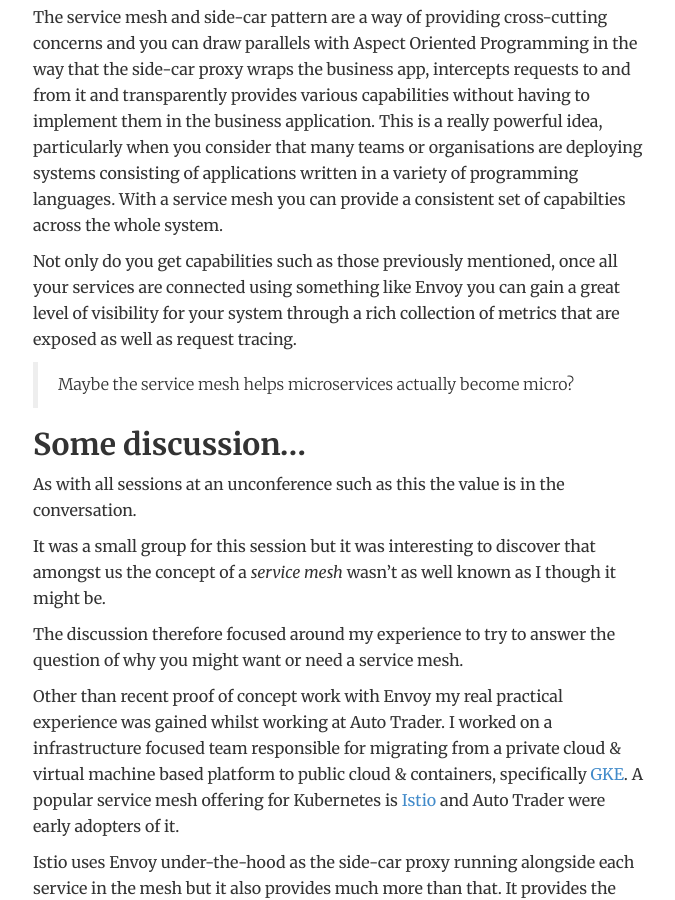
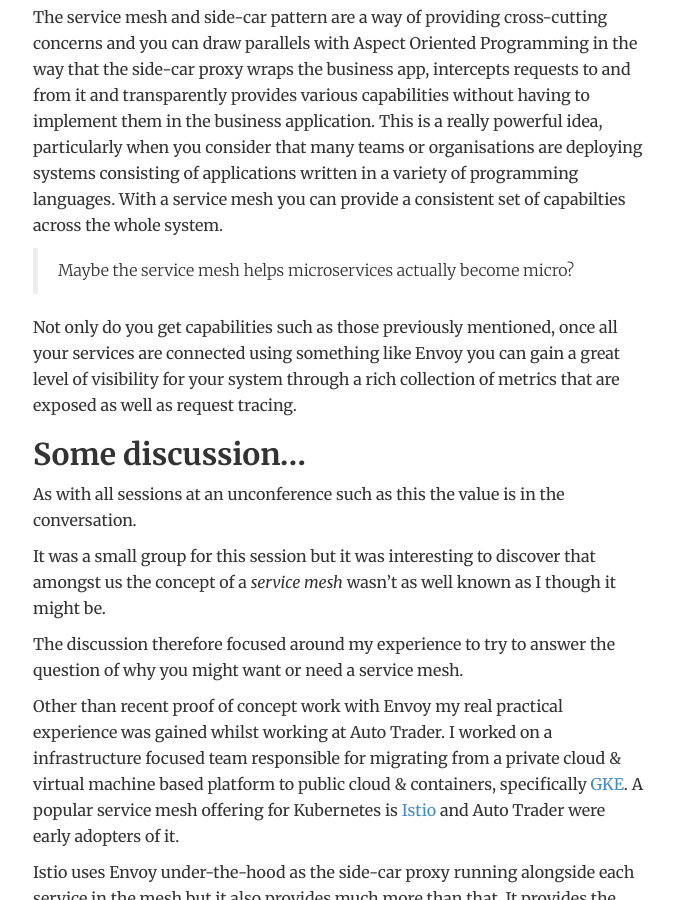
Before and after one commit to nickebbitt/nickebbitt.github.io, a Jekyll site: the page built from _posts/2019-06-07-jalba-2019.md, in a window 1280 px wide and 900 px high, scrolled down 4830 px. Shown: the whole window, without its empty margins (301-976 px from the left). Built offline with Jekyll 4.4.1, drawn with Linux system fonts in a browser that asks for light colours; comment, search, counter and statistics services are not loaded.

Commit message:
Slight restructure

```diff
--- a/_posts/2019-06-07-jalba-2019.md
+++ b/_posts/2019-06-07-jalba-2019.md
@@ -50,9 +50,9 @@ Often capabilities such as encryption, service discovery and identity are provid
 
 The service mesh and side-car pattern are a way of providing cross-cutting concerns and you can draw parallels with Aspect Oriented Programming in the way that the side-car proxy wraps the business app, intercepts requests to and from it and transparently provides various capabilities without having to implement them in the business application. This is a really powerful idea, particularly when you consider that many teams or organisations are deploying systems consisting of applications written in a variety of programming languages. With a service mesh you can provide a consistent set of capabilties across the whole system.
 
+> Maybe the service mesh helps microservices actually become micro?
+
 Not only do you get capabilities such as those previously mentioned, once all your services are connected using something like Envoy you can gain a great level of visibility for your system through a rich collection of metrics that are exposed as well as request tracing.
-
-> Maybe the service mesh helps microservices actually become micro?
 
 ## Some discussion...
 
```
